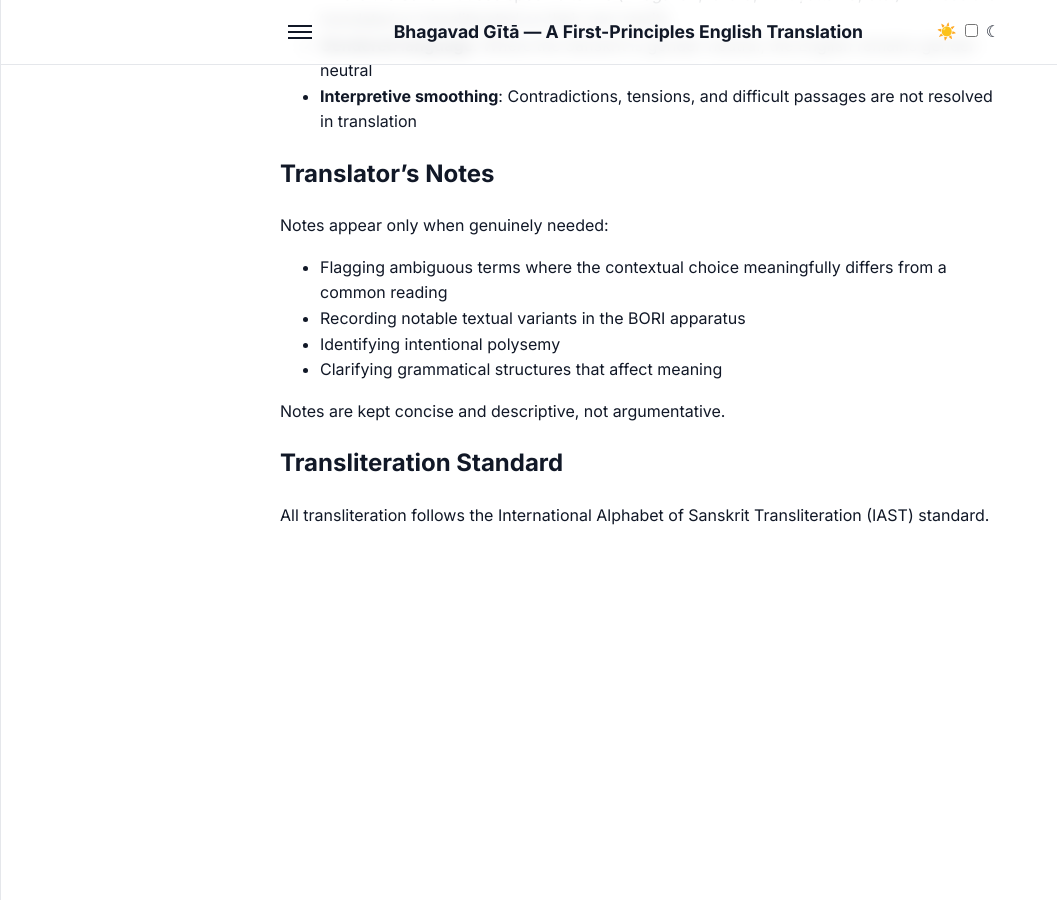
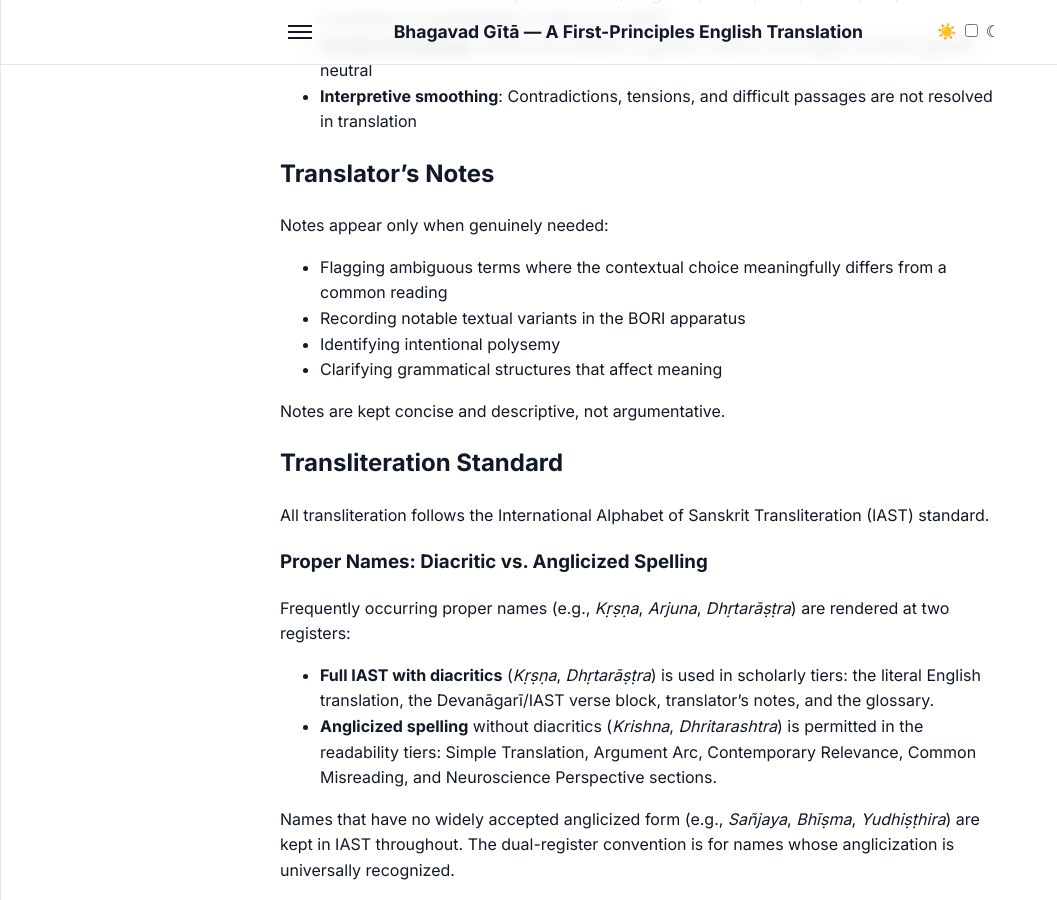
Before and after one commit to ishitvagoel/GitaTranslation, a Jekyll site: the page built from METHODOLOGY.md, in a window 1280 px wide and 900 px high, scrolled down 1773 px. Shown: the whole window, without its empty margins (0-1057 px from the left). Built offline with Jekyll 4.4.1, drawn with Linux system fonts in a browser that asks for light colours; our own code applies the rules of GitHub Pages for plain Markdown files; before the commit the page ends 2317 px from its top, so only the background shows below that.

Commit message:
Document Krishna/Kṛṣṇa dual-register naming convention
Every chapter mixes "Krishna" and "Kṛṣṇa" — the diacritic form appears
in literal translations and translator's notes, while the anglicized
form dominates the pedagogical sections (Simple Translation, Argument
Arc, Contemporary Relevance, Common Misreading, Neuroscience).

This wasn't an error but it wasn't documented either. Codifies the
existing de-facto split so future edits can stay consistent: full IAST
in scholarly tiers, anglicized in readability tiers; names without a
widely recognized anglicization stay in IAST throughout.

```diff
--- a/METHODOLOGY.md
+++ b/METHODOLOGY.md
@@ -60,3 +60,12 @@ Notes are kept concise and descriptive, not argumentative.
 ## Transliteration Standard
 
 All transliteration follows the International Alphabet of Sanskrit Transliteration (IAST) standard.
+
+### Proper Names: Diacritic vs. Anglicized Spelling
+
+Frequently occurring proper names (e.g., *Kṛṣṇa*, *Arjuna*, *Dhṛtarāṣṭra*) are rendered at two registers:
+
+- **Full IAST with diacritics** (*Kṛṣṇa*, *Dhṛtarāṣṭra*) is used in scholarly tiers: the literal English translation, the Devanāgarī/IAST verse block, translator's notes, and the glossary.
+- **Anglicized spelling** without diacritics (*Krishna*, *Dhritarashtra*) is permitted in the readability tiers: Simple Translation, Argument Arc, Contemporary Relevance, Common Misreading, and Neuroscience Perspective sections.
+
+Names that have no widely accepted anglicized form (e.g., *Sañjaya*, *Bhīṣma*, *Yudhiṣṭhira*) are kept in IAST throughout. The dual-register convention is for names whose anglicization is universally recognized.
```
